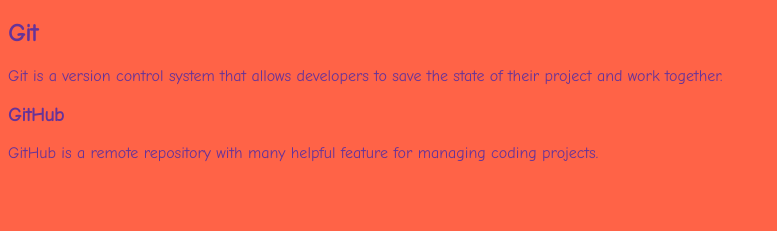
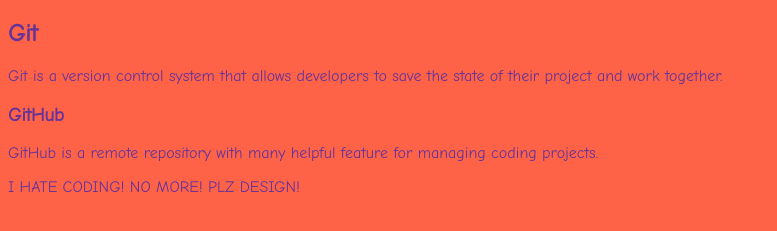
Before and after one commit to airrickdunfield/mdia-4590-winter-2023, a plain HTML site: page index.html in a window 1280 px wide. Shown: the part 61-292 px from the top of the page, without its empty margins (0-777 px from the left). Drawn offline with Linux system fonts and the light colour scheme.

Commit message:
Add bad content

```diff
--- a/index.html
+++ b/index.html
@@ -20,5 +20,7 @@
     <h3>GitHub</h3>
     <p>GitHub is a remote repository with many helpful feature for managing coding projects.</p>
 
+    <p>I HATE CODING! NO MORE! PLZ DESIGN!</p>
+
 </body>
 </html>
```
